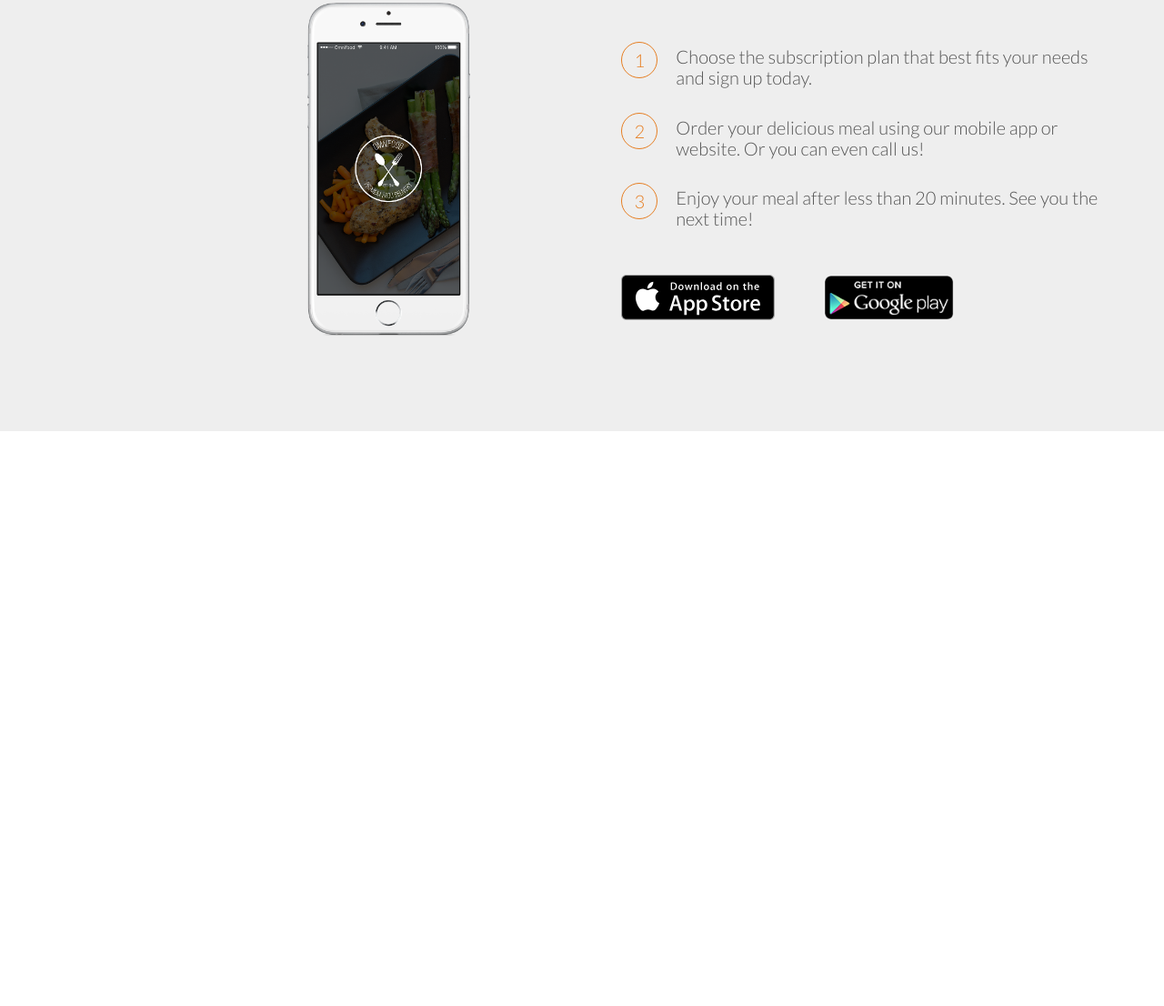
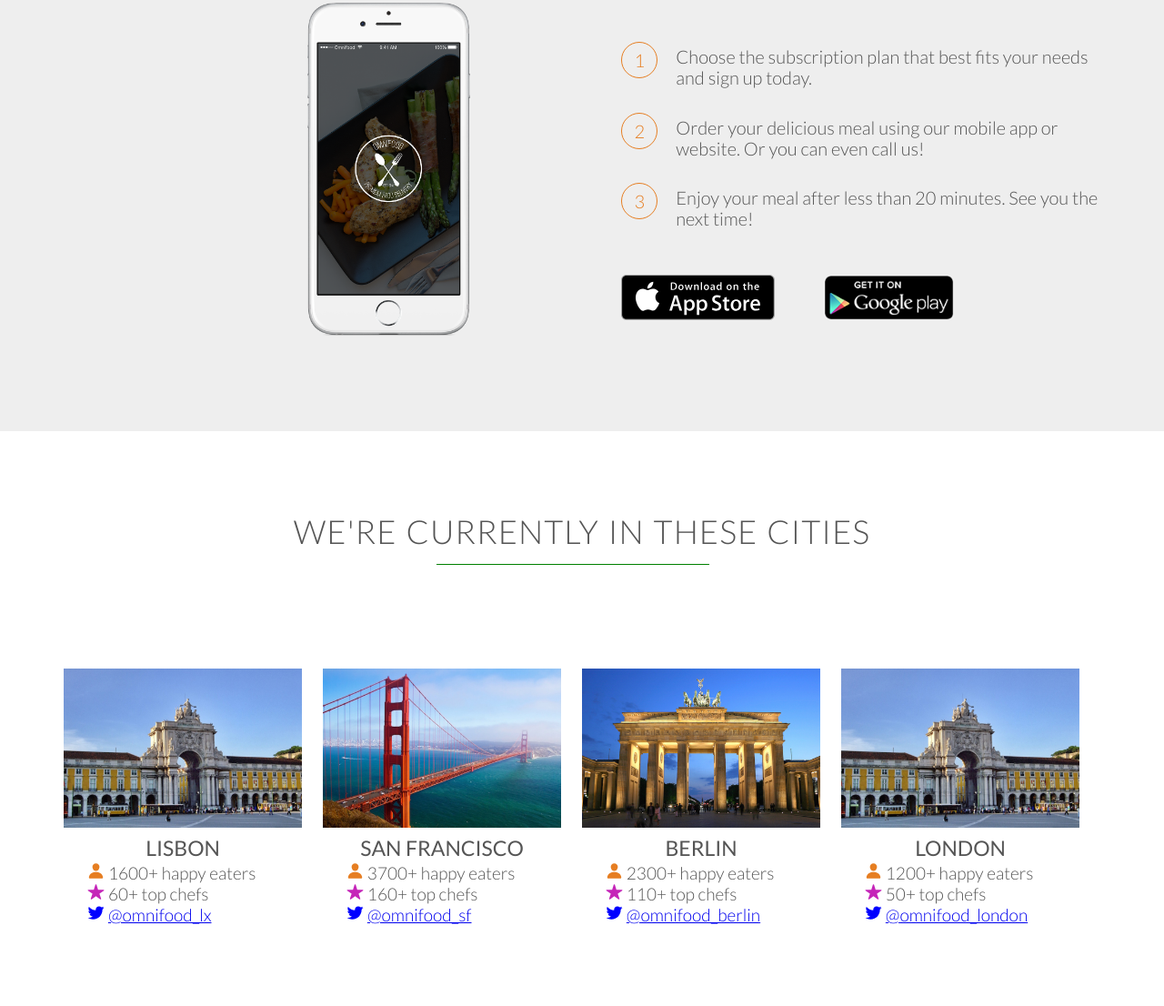
Before and after one commit to prad-j/OmniFood, a plain HTML site: page index.html in a window 1280 px wide. Shown: the part 2269-3375 px from the top of the page at 91% size. Before the commit the page ends 2743 px from the top, so only its background shows below. Drawn offline with nearby package versions, Linux system fonts and the light colour scheme.

Commit message:
current cities section

```diff
--- a/Resources/css/style.css
+++ b/Resources/css/style.css
@@ -331,3 +331,81 @@ header {
     height: 50px;
     width: auto;
 }
+
+.cities{
+
+}
+
+.citiclass{
+    margin: 0 100px 0 100px;
+    overflow: hidden;
+}
+.simg{
+    max-width: 100%;
+    height: auto;
+}
+
+.sicon {
+    max-width: 20px;
+    height: auto;
+}
+.citides{
+    line-height: 145%;
+    margin-top: 1px;
+}
+.citides h3{
+    padding-top: 2px;
+}
+
+/*------------------------------------------------------------
+ CITIES
+------------------------------------------------------------*/
+
+.section-cities {
+
+}
+
+
+.city-det {
+    float: left;
+    width: 23%;
+    height: auto;
+    margin-right: 2%;
+}
+
+.city-img {
+    overflow: hidden;
+}
+
+.city-img img {
+    width: 100%;
+    height: auto;
+
+}
+
+.section-cities h2 {
+    padding-bottom: 7%;
+}
+
+.city-name h3 {
+    text-align: center;
+    padding-top: 2%;
+    padding-bottom: 1%;
+}
+
+.num-sub {
+    color: #e67e22;
+}
+
+.chef-star {
+    color: #c525b8;
+}
+
+.twi-icon {
+    color: blue;
+}
+
+.city-growth {
+    font-size: 95%;
+    padding-left: 10%;
+}
--- a/index.html
+++ b/index.html
@@ -147,6 +147,103 @@
             </div>
         </section>
 
+        <section class="section-cities">
+            <div class="row">
+                <h2>We're currently in these cities</h2>
+            </div>
+            <div class="row in-city">
+                <div class="city-det">
+                    <div class="city-img">
+                        <img class="c-img" src="Resources/img/lisbon-3.jpg" alt="Lisbon">
+                    </div>
+                    <div class="city-name">
+                        <h3>Lisbon</h3>
+                    </div>
+                    <div class="city-growth">
+                        <div class="sub-incity">
+                            <ion-icon class="num-sub" name="person"></ion-icon>
+                            1600+ happy eaters
+                        </div>
+                        <div class="chef-city">
+                            <ion-icon class="chef-star" name="star"></ion-icon>
+                            60+ top chefs
+                        </div>
+                        <div class="twitter-social">
+                            <ion-icon class="twi-icon" name="logo-twitter"></ion-icon>
+                            <a href="https://www.twitter.com" target="_blank">@omnifood_lx</a>
+                        </div>
+                    </div>
+                </div>
+                <div  class="city-det">
+                    <div class="city-img">
+                        <img class="c-img" src="Resources/img/san-francisco.jpg" alt="San Francisco">
+                    </div>
+                    <div class="city-name">
+                        <h3>San Francisco</h3>
+                    </div>
+                    <div class="city-growth">
+                        <div class="sub-incity">
+                            <ion-icon class="num-sub" name="person"></ion-icon>
+                            3700+ happy eaters
+                        </div>
+                        <div class="chef-city">
+                            <ion-icon class="chef-star" name="star"></ion-icon>
+                            160+ top chefs
+                        </div>
+                        <div class="twitter-social">
+                            <ion-icon class="twi-icon" name="logo-twitter"></ion-icon>
+                            <a href="https://www.twitter.com" target="_blank">@omnifood_sf</a>
+                        </div>
+                    </div>
+                </div>
+                <div  class="city-det">
+                    <div class="city-img">
+                        <img class="c-img" src="Resources/img/berlin.jpg" alt="Berlin">
+                    </div>
+                    <div class="city-name">
+                        <h3>Berlin</h3>
+                    </div>
+                    <div class="city-growth">
+                        <div class="sub-incity">
+                            <ion-icon class="num-sub" name="person"></ion-icon>
+                            2300+ happy eaters
+                        </div>
+                        <div class="chef-city">
+                            <ion-icon class="chef-star" name="star"></ion-icon>
+                            110+ top chefs
+                        </div>
+                        <div class="twitter-social">
+                            <ion-icon class="twi-icon" name="logo-twitter"></ion-icon>
+                            <a href="https://www.twitter.com" target="_blank">@omnifood_berlin</a>
+                        </div>
+                    </div>
+                </div>
+                <div  class="city-det">
+                    <div class="city-img">
+                        <img class="c-img" src="Resources/img/lisbon-3.jpg" alt="London">
+                    </div>
+                    <div class="city-name">
+                        <h3>London</h3>
+                    </div>
+                    <div class="city-growth">
+                        <div class="sub-incity">
+                            <ion-icon class="num-sub" name="person"></ion-icon>
+                            1200+ happy eaters
+                        </div>
+                        <div class="chef-city">
+                            <ion-icon class="chef-star" name="star"></ion-icon>
+                            50+ top chefs
+                        </div>
+                        <div class="twitter-social">
+                            <ion-icon class="twi-icon" name="logo-twitter"></ion-icon>
+                            <a href="https://www.twitter.com" target="_blank">@omnifood_london</a>
+                        </div>
+                    </div>
+                </div>
+            </div>
+
+        </section>
+
 
         <script src="https://unpkg.com/ionicons@5.4.0/dist/ionicons.js"></script>
 
@@ -154,3 +251,31 @@
 
 
 </html>
+
+
+<!--
+
+
+Lisbon
+1600+ happy eaters
+60+ top chefs
+@omnifood_lx
+
+San Francisco
+3700+ happy eaters
+160+ top chefs
+@omnifood_sf
+
+Berlin
+2300+ happy eaters
+110+ top chefs
+@omnifood_berlin
+
+London
+1200+ happy eaters
+50+ top chefs
+@omnifood_london
+
+
+
+-->
```
Also changed, not shown: Resources/img/berlin.jpg (added), Resources/img/lisbon-3.jpg (added), Resources/img/london.jpg (added), Resources/img/san-francisco.jpg (added).
